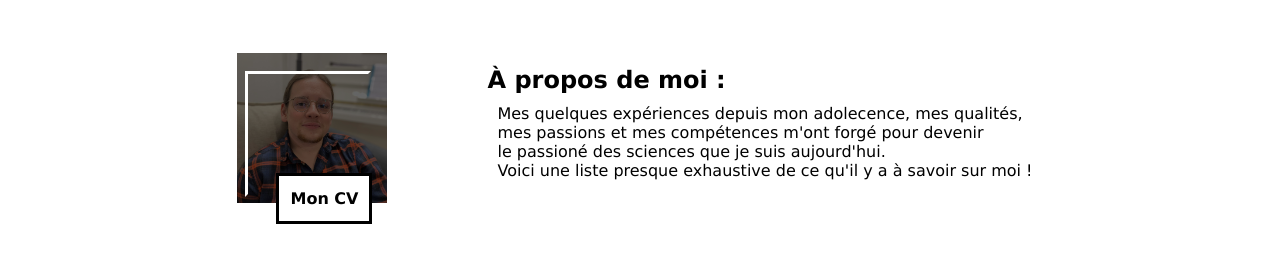
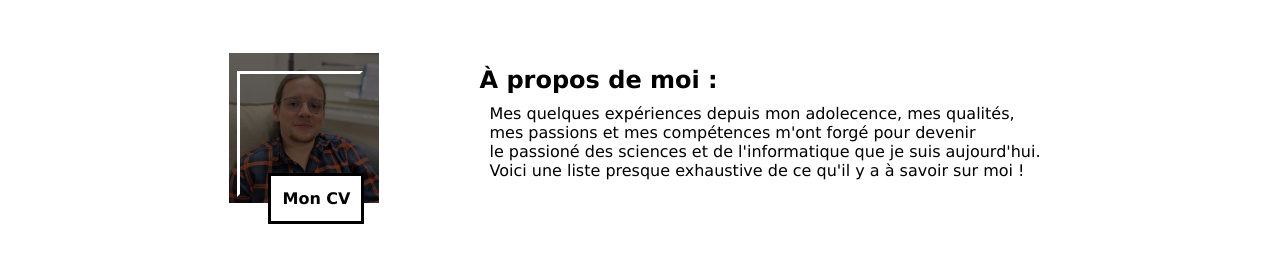
Before and after one commit to Caillaud-Armand/AboutMe, a plain HTML site: page index.html in a window 1280 px wide. Shown: the part 522-800 px from the top of the page. Drawn offline with Linux system fonts and the light colour scheme.

Commit message:
Mise à jour du pdf

```diff
--- a/index.html
+++ b/index.html
@@ -61,7 +61,7 @@
 					<h2>À propos de moi :</h2>
 					<p>Mes quelques expériences depuis mon adolecence, mes qualités,</br>
 					mes passions et mes compétences m'ont forgé pour devenir</br>
-					le passioné des sciences que je suis aujourd'hui.</br>
+					le passioné des sciences et de l'informatique que je suis aujourd'hui.</br>
 					Voici une liste presque exhaustive de ce qu'il y a à savoir sur moi !</p>
 				</div>
 			</div>
```
Also changed, not shown: 1 other file.
